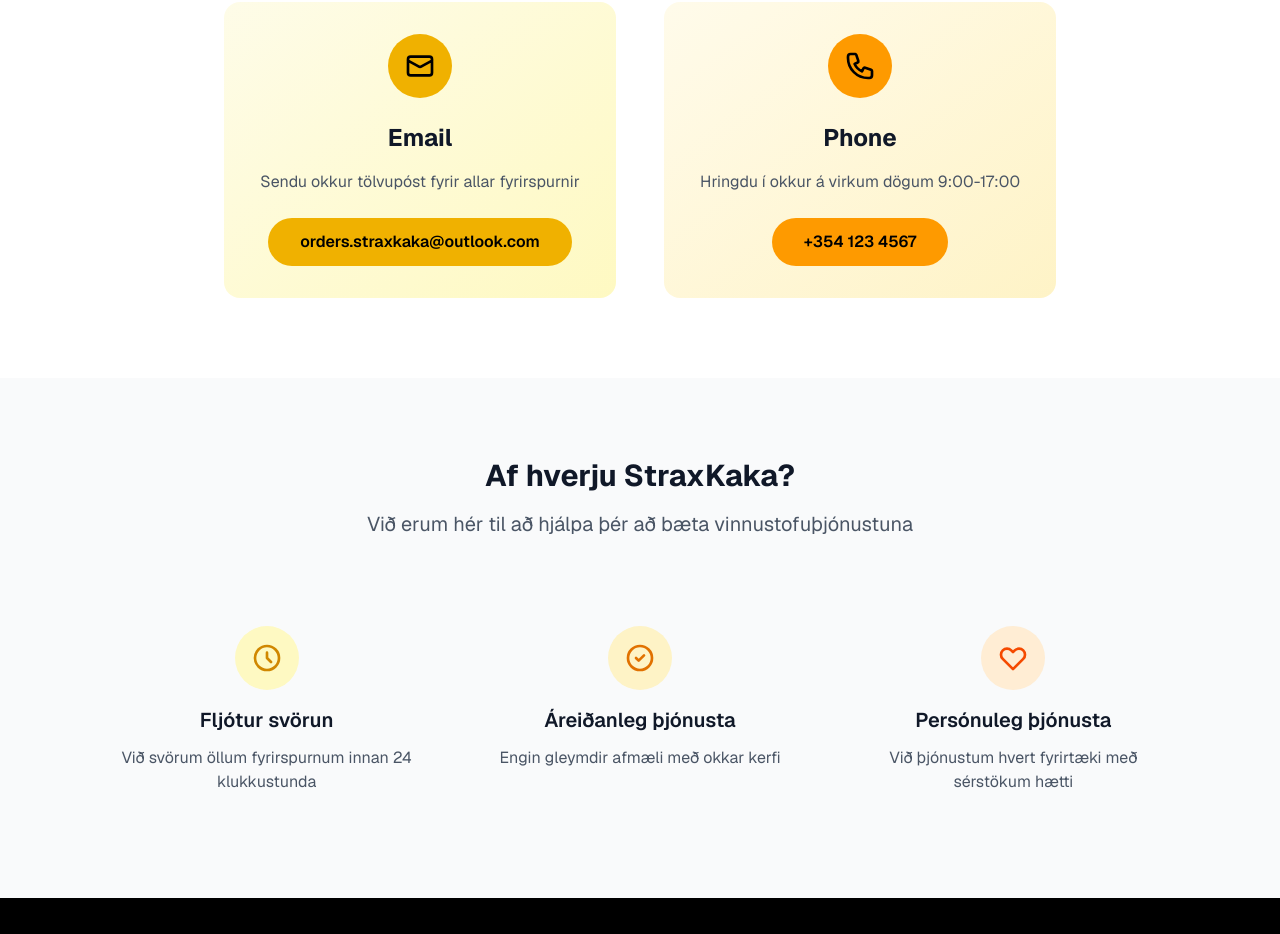
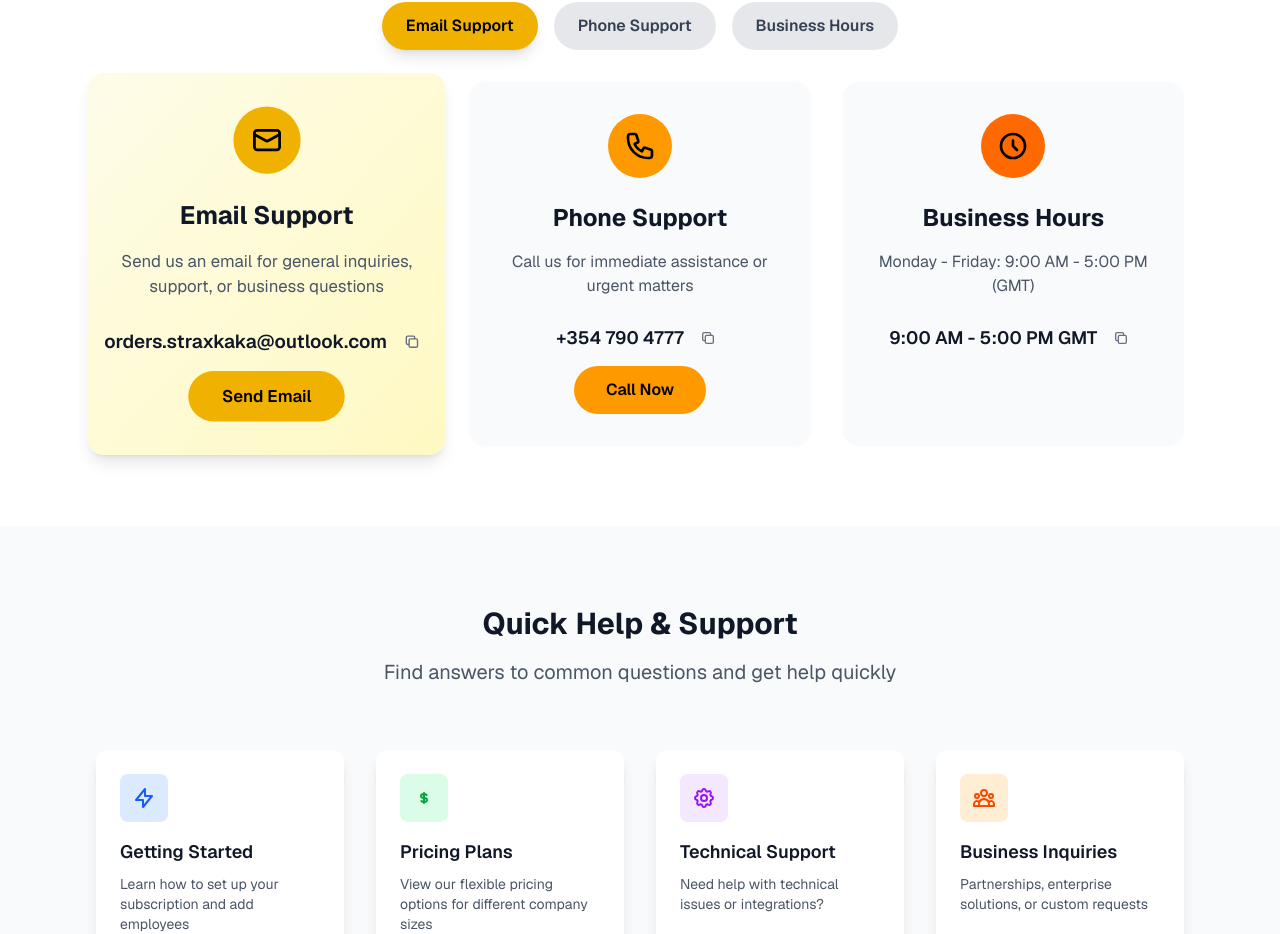
Before and after one commit to bjarkiaustbo/StraxKaka, a Next.js app: page /contact in a window 1280 px wide. Shown: the part 710-1644 px from the top of the page. Built offline with nearby package versions, Linux system fonts and the light colour scheme; no server answers.

Commit message:
Phase 4: Enhance contact page with interactive contact methods, quick help, and comprehensive FAQ

```diff
--- a/src/app/contact/page.tsx
+++ b/src/app/contact/page.tsx
@@ -1,5 +1,6 @@
 'use client';
 
+import { useState } from 'react';
 import Link from 'next/link';
 import { useLanguage } from '@/contexts/LanguageContext';
 import LanguageSwitcher from '@/components/LanguageSwitcher';
@@ -8,6 +9,60 @@
 
 export default function Contact() {
   const { t } = useLanguage();
+  const [selectedContactMethod, setSelectedContactMethod] = useState<'email' | 'phone' | 'support'>('email');
+  const [isCopied, setIsCopied] = useState(false);
+
+  const copyToClipboard = async (text: string) => {
+    try {
+      await navigator.clipboard.writeText(text);
+      setIsCopied(true);
+      setTimeout(() => setIsCopied(false), 2000);
+    } catch (err) {
+      console.error('Failed to copy: ', err);
+    }
+  };
+
+  const contactMethods = [
+    {
+      id: 'email',
+      title: 'Email Support',
+      description: 'Send us an email for general inquiries, support, or business questions',
+      icon: (
+        <svg className="w-8 h-8 text-black" fill="none" stroke="currentColor" viewBox="0 0 24 24">
+          <path strokeLinecap="round" strokeLinejoin="round" strokeWidth={2} d="M3 8l7.89 4.26a2 2 0 002.22 0L21 8M5 19h14a2 2 0 002-2V7a2 2 0 00-2-2H5a2 2 0 00-2 2v10a2 2 0 002 2z" />
+        </svg>
+      ),
+      contact: 'orders.straxkaka@outlook.com',
+      action: 'mailto:orders.straxkaka@outlook.com',
+      color: 'yellow'
+    },
+    {
+      id: 'phone',
+      title: 'Phone Support',
+      description: 'Call us for immediate assistance or urgent matters',
+      icon: (
+        <svg className="w-8 h-8 text-black" fill="none" stroke="currentColor" viewBox="0 0 24 24">
+          <path strokeLinecap="round" strokeLinejoin="round" strokeWidth={2} d="M3 5a2 2 0 012-2h3.28a1 1 0 01.948.684l1.498 4.493a1 1 0 01-.502 1.21l-2.257 1.13a11.042 11.042 0 005.516 5.516l1.13-2.257a1 1 0 011.21-.502l4.493 1.498a1 1 0 01.684.949V19a2 2 0 01-2 2h-1C9.716 21 3 14.284 3 6V5z" />
+        </svg>
+      ),
+      contact: '+354 790 4777',
+      action: 'tel:+3547904777',
+      color: 'amber'
+    },
+    {
+      id: 'support',
+      title: 'Business Hours',
+      description: 'Monday - Friday: 9:00 AM - 5:00 PM (GMT)',
+      icon: (
+        <svg className="w-8 h-8 text-black" fill="none" stroke="currentColor" viewBox="0 0 24 24">
+          <path strokeLinecap="round" strokeLinejoin="round" strokeWidth={2} d="M12 8v4l3 3m6-3a9 9 0 11-18 0 9 9 0 0118 0z" />
+        </svg>
+      ),
+      contact: '9:00 AM - 5:00 PM GMT',
+      action: null,
+      color: 'orange'
+    }
+  ];
 
   return (
     <div className="min-h-screen bg-gradient-to-br from-gray-50 to-gray-100">
@@ -36,7 +91,7 @@
 
       {/* Contact Information Section */}
       <section className="py-20 bg-white">
-        <div className="max-w-4xl mx-auto px-4 sm:px-6 lg:px-8">
+        <div className="max-w-6xl mx-auto px-4 sm:px-6 lg:px-8">
           <div className="text-center mb-16">
             <h2 className="text-3xl font-bold text-gray-900 mb-4">
               {t('contact.info.title')}
@@ -46,89 +101,183 @@
             </p>
           </div>
 
-          <div className="grid md:grid-cols-2 gap-12">
-            {/* Email Contact */}
-            <div className="text-center p-8 bg-gradient-to-br from-yellow-50 to-yellow-100 rounded-2xl">
-              <div className="bg-yellow-500 w-16 h-16 rounded-full flex items-center justify-center mx-auto mb-6">
-                <svg className="w-8 h-8 text-black" fill="none" stroke="currentColor" viewBox="0 0 24 24">
-                  <path strokeLinecap="round" strokeLinejoin="round" strokeWidth={2} d="M3 8l7.89 4.26a2 2 0 002.22 0L21 8M5 19h14a2 2 0 002-2V7a2 2 0 00-2-2H5a2 2 0 00-2 2v10a2 2 0 002 2z" />
+          {/* Contact Method Tabs */}
+          <div className="mb-8">
+            <div className="flex justify-center space-x-4 mb-8">
+              {contactMethods.map((method) => (
+                <button
+                  key={method.id}
+                  onClick={() => setSelectedContactMethod(method.id as 'email' | 'phone' | 'support')}
+                  className={`px-6 py-3 rounded-full font-semibold transition-all duration-300 ${
+                    selectedContactMethod === method.id
+                      ? `bg-${method.color}-500 text-black shadow-lg`
+                      : 'bg-gray-200 text-gray-700 hover:bg-gray-300'
+                  }`}
+                >
+                  {method.title}
+                </button>
+              ))}
+            </div>
+          </div>
+
+          {/* Selected Contact Method */}
+          <div className="grid md:grid-cols-3 gap-8">
+            {contactMethods.map((method) => (
+              <div
+                key={method.id}
+                className={`text-center p-8 rounded-2xl transition-all duration-300 ${
+                  selectedContactMethod === method.id
+                    ? `bg-gradient-to-br from-${method.color}-50 to-${method.color}-100 shadow-lg scale-105`
+                    : 'bg-gray-50 hover:bg-gray-100'
+                }`}
+              >
+                <div className={`bg-${method.color}-500 w-16 h-16 rounded-full flex items-center justify-center mx-auto mb-6`}>
+                  {method.icon}
+                </div>
+                <h3 className="text-2xl font-bold text-gray-900 mb-4">{method.title}</h3>
+                <p className="text-gray-600 mb-6">{method.description}</p>
+                <div className="space-y-3">
+                  <div className="flex items-center justify-center space-x-2">
+                    <span className="text-lg font-semibold text-gray-900">{method.contact}</span>
+                    <button
+                      onClick={() => copyToClipboard(method.contact)}
+                      className="p-2 hover:bg-gray-200 rounded-full transition-colors"
+                      title="Copy to clipboard"
+                    >
+                      <svg className="w-4 h-4 text-gray-500" fill="none" stroke="currentColor" viewBox="0 0 24 24">
+                        <path strokeLinecap="round" strokeLinejoin="round" strokeWidth={2} d="M8 16H6a2 2 0 01-2-2V6a2 2 0 012-2h8a2 2 0 012 2v2m-6 12h8a2 2 0 002-2v-8a2 2 0 00-2-2h-8a2 2 0 00-2 2v8a2 2 0 002 2z" />
+                      </svg>
+                    </button>
+                  </div>
+                  {method.action && (
+                    <a
+                      href={method.action}
+                      className={`inline-block bg-${method.color}-500 text-black px-8 py-3 rounded-full font-semibold hover:bg-${method.color}-400 transition-colors`}
+                    >
+                      {method.id === 'email' ? 'Send Email' : method.id === 'phone' ? 'Call Now' : 'View Hours'}
+                    </a>
+                  )}
+                  {isCopied && (
+                    <div className="text-green-600 text-sm font-medium">
+                      ✓ Copied to clipboard!
+                    </div>
+                  )}
+                </div>
+              </div>
+            ))}
+          </div>
+        </div>
+      </section>
+
+      {/* Quick Help Section */}
+      <section className="py-20 bg-gray-50">
+        <div className="max-w-6xl mx-auto px-4 sm:px-6 lg:px-8">
+          <div className="text-center mb-16">
+            <h2 className="text-3xl font-bold text-gray-900 mb-4">
+              Quick Help & Support
+            </h2>
+            <p className="text-xl text-gray-600">
+              Find answers to common questions and get help quickly
+            </p>
+          </div>
+
+          <div className="grid md:grid-cols-2 lg:grid-cols-4 gap-8">
+            {/* Getting Started */}
+            <div className="bg-white rounded-xl p-6 shadow-lg hover:shadow-xl transition-shadow">
+              <div className="bg-blue-100 w-12 h-12 rounded-lg flex items-center justify-center mb-4">
+                <svg className="w-6 h-6 text-blue-600" fill="none" stroke="currentColor" viewBox="0 0 24 24">
+                  <path strokeLinecap="round" strokeLinejoin="round" strokeWidth={2} d="M13 10V3L4 14h7v7l9-11h-7z" />
                 </svg>
               </div>
-              <h3 className="text-2xl font-bold text-gray-900 mb-4">Email</h3>
-              <p className="text-gray-600 mb-6">
-                {t('contact.info.email.desc')}
-              </p>
-              <a
-                href="mailto:orders.straxkaka@outlook.com"
-                className="inline-block bg-yellow-500 text-black px-8 py-3 rounded-full font-semibold hover:bg-yellow-400 transition-colors"
-              >
-                orders.straxkaka@outlook.com
+              <h3 className="text-lg font-semibold text-gray-900 mb-2">Getting Started</h3>
+              <p className="text-gray-600 text-sm mb-4">Learn how to set up your subscription and add employees</p>
+              <a href="/subscription" className="text-blue-600 hover:text-blue-700 font-medium text-sm">
+                Start Subscription →
               </a>
             </div>
 
-            {/* Phone Contact */}
-            <div className="text-center p-8 bg-gradient-to-br from-amber-50 to-amber-100 rounded-2xl">
-              <div className="bg-amber-500 w-16 h-16 rounded-full flex items-center justify-center mx-auto mb-6">
-                <svg className="w-8 h-8 text-black" fill="none" stroke="currentColor" viewBox="0 0 24 24">
-                  <path strokeLinecap="round" strokeLinejoin="round" strokeWidth={2} d="M3 5a2 2 0 012-2h3.28a1 1 0 01.948.684l1.498 4.493a1 1 0 01-.502 1.21l-2.257 1.13a11.042 11.042 0 005.516 5.516l1.13-2.257a1 1 0 011.21-.502l4.493 1.498a1 1 0 01.684.949V19a2 2 0 01-2 2h-1C9.716 21 3 14.284 3 6V5z" />
+            {/* Pricing Info */}
+            <div className="bg-white rounded-xl p-6 shadow-lg hover:shadow-xl transition-shadow">
+              <div className="bg-green-100 w-12 h-12 rounded-lg flex items-center justify-center mb-4">
+                <svg className="w-6 h-6 text-green-600" fill="none" stroke="currentColor" viewBox="0 0 24 24">
+                  <path strokeLinecap="round" strokeLinejoin="round" strokeWidth={2} d="M12 8c-1.657 0-3 .895-3 2s1.343 2 3 2 3 .895 3 2-1.343 2-3 2m0-8c1.11 0 2.08.402 2.599 1M12 8V7m0 1v8m0 0v1m0-1c-1.11 0-2.08-.402-2.599-1" />
                 </svg>
               </div>
-              <h3 className="text-2xl font-bold text-gray-900 mb-4">Phone</h3>
-              <p className="text-gray-600 mb-6">
-                {t('contact.info.phone.desc')}
-              </p>
-              <a
-                href="tel:+3541234567"
-                className="inline-block bg-amber-500 text-black px-8 py-3 rounded-full font-semibold hover:bg-amber-400 transition-colors"
-              >
-                +354 123 4567
+              <h3 className="text-lg font-semibold text-gray-900 mb-2">Pricing Plans</h3>
+              <p className="text-gray-600 text-sm mb-4">View our flexible pricing options for different company sizes</p>
+              <a href="/services" className="text-green-600 hover:text-green-700 font-medium text-sm">
+                View Pricing →
+              </a>
+            </div>
+
+            {/* Technical Support */}
+            <div className="bg-white rounded-xl p-6 shadow-lg hover:shadow-xl transition-shadow">
+              <div className="bg-purple-100 w-12 h-12 rounded-lg flex items-center justify-center mb-4">
+                <svg className="w-6 h-6 text-purple-600" fill="none" stroke="currentColor" viewBox="0 0 24 24">
+                  <path strokeLinecap="round" strokeLinejoin="round" strokeWidth={2} d="M10.325 4.317c.426-1.756 2.924-1.756 3.35 0a1.724 1.724 0 002.573 1.066c1.543-.94 3.31.826 2.37 2.37a1.724 1.724 0 001.065 2.572c1.756.426 1.756 2.924 0 3.35a1.724 1.724 0 00-1.066 2.573c.94 1.543-.826 3.31-2.37 2.37a1.724 1.724 0 00-2.572 1.065c-.426 1.756-2.924 1.756-3.35 0a1.724 1.724 0 00-2.573-1.066c-1.543.94-3.31-.826-2.37-2.37a1.724 1.724 0 00-1.065-2.572c-1.756-.426-1.756-2.924 0-3.35a1.724 1.724 0 001.066-2.573c-.94-1.543.826-3.31 2.37-2.37.996.608 2.296.07 2.572-1.065z" />
+                  <path strokeLinecap="round" strokeLinejoin="round" strokeWidth={2} d="M15 12a3 3 0 11-6 0 3 3 0 016 0z" />
+                </svg>
+              </div>
+              <h3 className="text-lg font-semibold text-gray-900 mb-2">Technical Support</h3>
+              <p className="text-gray-600 text-sm mb-4">Need help with technical issues or integrations?</p>
+              <a href="mailto:orders.straxkaka@outlook.com" className="text-purple-600 hover:text-purple-700 font-medium text-sm">
+                Contact Support →
+              </a>
+            </div>
+
+            {/* Business Inquiries */}
+            <div className="bg-white rounded-xl p-6 shadow-lg hover:shadow-xl transition-shadow">
+              <div className="bg-orange-100 w-12 h-12 rounded-lg flex items-center justify-center mb-4">
+                <svg className="w-6 h-6 text-orange-600" fill="none" stroke="currentColor" viewBox="0 0 24 24">
+                  <path strokeLinecap="round" strokeLinejoin="round" strokeWidth={2} d="M17 20h5v-2a3 3 0 00-5.356-1.857M17 20H7m10 0v-2c0-.656-.126-1.283-.356-1.857M7 20H2v-2a3 3 0 015.356-1.857M7 20v-2c0-.656.126-1.283.356-1.857m0 0a5.002 5.002 0 019.288 0M15 7a3 3 0 11-6 0 3 3 0 016 0zm6 3a2 2 0 11-4 0 2 2 0 014 0zM7 10a2 2 0 11-4 0 2 2 0 014 0z" />
+                </svg>
+              </div>
+              <h3 className="text-lg font-semibold text-gray-900 mb-2">Business Inquiries</h3>
+              <p className="text-gray-600 text-sm mb-4">Partnerships, enterprise solutions, or custom requests</p>
+              <a href="mailto:orders.straxkaka@outlook.com" className="text-orange-600 hover:text-orange-700 font-medium text-sm">
+                Business Contact →
               </a>
             </div>
           </div>
         </div>
       </section>
 
-      {/* Why Choose Us Section */}
-      <section className="py-20 bg-gray-50">
-        <div className="max-w-6xl mx-auto px-4 sm:px-6 lg:px-8">
+      {/* FAQ Section */}
+      <section className="py-20 bg-white">
+        <div className="max-w-4xl mx-auto px-4 sm:px-6 lg:px-8">
           <div className="text-center mb-16">
             <h2 className="text-3xl font-bold text-gray-900 mb-4">
-              {t('contact.why.title')}
+              Frequently Asked Questions
             </h2>
             <p className="text-xl text-gray-600">
-              {t('contact.why.subtitle')}
+              Quick answers to common questions about StraxKaka
             </p>
           </div>
 
-          <div className="grid md:grid-cols-3 gap-8">
-            <div className="text-center p-6">
-              <div className="bg-yellow-100 w-16 h-16 rounded-full flex items-center justify-center mx-auto mb-4">
-                <svg className="w-8 h-8 text-yellow-600" fill="none" stroke="currentColor" viewBox="0 0 24 24">
-                  <path strokeLinecap="round" strokeLinejoin="round" strokeWidth={2} d="M12 8v4l3 3m6-3a9 9 0 11-18 0 9 9 0 0118 0z" />
-                </svg>
-              </div>
-              <h3 className="text-xl font-semibold text-gray-900 mb-3">{t('contact.why.fast.title')}</h3>
-              <p className="text-gray-600">{t('contact.why.fast.desc')}</p>
+          <div className="space-y-6">
+            <div className="bg-gray-50 rounded-lg p-6">
+              <h3 className="text-lg font-semibold text-gray-900 mb-2">How does StraxKaka work?</h3>
+              <p className="text-gray-600">Simply upload your employee list with birthdays, and we&apos;ll automatically order cakes from local bakeries on the right dates. No more forgotten birthdays!</p>
             </div>
 
-            <div className="text-center p-6">
-              <div className="bg-amber-100 w-16 h-16 rounded-full flex items-center justify-center mx-auto mb-4">
-                <svg className="w-8 h-8 text-amber-600" fill="none" stroke="currentColor" viewBox="0 0 24 24">
-                  <path strokeLinecap="round" strokeLinejoin="round" strokeWidth={2} d="M9 12l2 2 4-4m6 2a9 9 0 11-18 0 9 9 0 0118 0z" />
-                </svg>
-              </div>
-              <h3 className="text-xl font-semibold text-gray-900 mb-3">{t('contact.why.reliable.title')}</h3>
-              <p className="text-gray-600">{t('contact.why.reliable.desc')}</p>
+            <div className="bg-gray-50 rounded-lg p-6">
+              <h3 className="text-lg font-semibold text-gray-900 mb-2">What bakeries do you work with?</h3>
+              <p className="text-gray-600">We partner with the best local bakeries in Iceland to ensure fresh, delicious cakes delivered directly to your workplace.</p>
             </div>
 
-            <div className="text-center p-6">
-              <div className="bg-orange-100 w-16 h-16 rounded-full flex items-center justify-center mx-auto mb-4">
-                <svg className="w-8 h-8 text-orange-600" fill="none" stroke="currentColor" viewBox="0 0 24 24">
-                  <path strokeLinecap="round" strokeLinejoin="round" strokeWidth={2} d="M4.318 6.318a4.5 4.5 0 000 6.364L12 20.364l7.682-7.682a4.5 4.5 0 00-6.364-6.364L12 7.636l-1.318-1.318a4.5 4.5 0 00-6.364 0z" />
-                </svg>
-              </div>
-              <h3 className="text-xl font-semibold text-gray-900 mb-3">{t('contact.why.personal.title')}</h3>
-              <p className="text-gray-600">{t('contact.why.personal.desc')}</p>
+            <div className="bg-gray-50 rounded-lg p-6">
+              <h3 className="text-lg font-semibold text-gray-900 mb-2">Can I customize cake preferences?</h3>
+              <p className="text-gray-600">Yes! You can specify dietary restrictions, cake types, and celebration preferences for each employee in your system.</p>
+            </div>
+
+            <div className="bg-gray-50 rounded-lg p-6">
+              <h3 className="text-lg font-semibold text-gray-900 mb-2">How much does it cost?</h3>
+              <p className="text-gray-600">Pricing starts at 60,000 ISK for medium companies (50+ employees) and scales based on your company size. Each cake costs approximately 12,600 ISK.</p>
+            </div>
+
+            <div className="bg-gray-50 rounded-lg p-6">
+              <h3 className="text-lg font-semibold text-gray-900 mb-2">What if an employee leaves?</h3>
+              <p className="text-gray-600">You can easily remove employees from the system, and we&apos;ll stop ordering cakes for them immediately. No long-term commitments!</p>
             </div>
           </div>
         </div>
```
